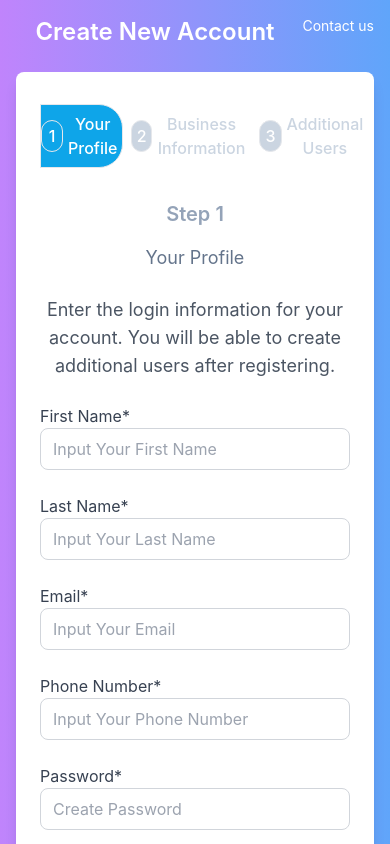
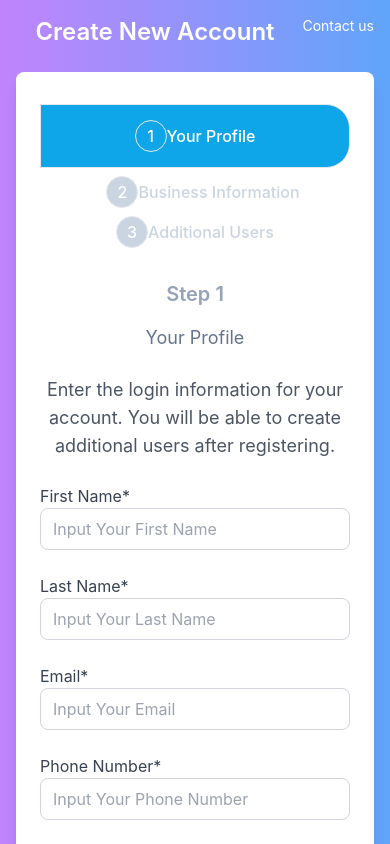
Before and after one commit to Vedantb27/nablasol-frontend-test2, a React (Create React App) app: page / in a window 390 px wide. Shown: the top 844 px of the page. Built offline with nearby package versions, Linux system fonts and the light colour scheme.

Commit message:
last comit and responsiveness also done

```diff
--- a/src/Components/BusinessInformation.js
+++ b/src/Components/BusinessInformation.js
@@ -100,7 +100,7 @@ function BusinessInformation() {
     setConfirmPassword('');
 
     // Navigate to the next page
-    alert('Form submitted successfully');
+    alert('Form submitted successfully And data saved on local storage succesfully ');
     navigate('/'); // Update the path as needed
   };
 
@@ -114,7 +114,6 @@ function BusinessInformation() {
   return (
     <div className="flex flex-col items-center justify-center bg-gradient-to-r from-purple-400 to-blue-400 p-4 pt-2 min-h-screen">
     <div className='w-full flex flex-col items-center mb-4'>
-
         <div className='flex justify-center w-full lg:w-2/3'>
             <h2 className="text-2xl font-semibold mb-2 text-center text-white w-full">Create New Account</h2>
             <div className='flex justify-end text-white text-sm min-w-20'>Contact us</div>
@@ -262,6 +261,7 @@ function BusinessInformation() {
         </div>
     </div>
 </div>
+
   );
 }
 
--- a/src/Components/CreateAccount.js
+++ b/src/Components/CreateAccount.js
@@ -68,19 +68,19 @@ function CreateAccount() {
     return (
         <div className="min-h-screen flex flex-col items-center justify-center bg-gradient-to-r from-purple-400 to-blue-400 p-4">
         <div className='w-full flex flex-col items-center mb-4'>
-                <div className='flex justify-center w-full max-w-xl'>
+            <div className='flex justify-between w-full max-w-xl'>
                 <h2 className="text-2xl font-semibold mb-2 text-center text-white w-full">Create New Account</h2>
                 <div className='flex justify-end text-white text-sm min-w-20'>Contact us</div>
             </div>
         </div>
         <div className="bg-white shadow-lg rounded-lg px-6 py-8 max-w-xl w-full">
-                <div className="flex justify-between mb-8">
-                    <div className="text-blue-600 bg-sky-500 font-medium text-center md:text-2xl text-white flex border rounded-r-3xl w-full h-16 flex justify-center items-center">
+            <div className="flex flex-col md:flex-row justify-between mb-8">
+                <div className="text-blue-600 bg-sky-500 font-medium text-center md:text-2xl text-white flex border rounded-r-3xl w-full h-16 flex justify-center items-center mb-2 md:mb-0">
                     <span className='border rounded-full w-8 h-8 flex items-center justify-center'>
                         1
                     </span> Your Profile
                 </div>
-                    <div className="text-blue-600 font-medium text-center md:text-2xl flex text-slate-300 w-full ml-2 mr-2 flex justify-center items-center">
+                <div className="text-blue-600 font-medium text-center md:text-2xl flex text-slate-300 w-full ml-2 mr-2 flex justify-center items-center mb-2 md:mb-0">
                     <span className='border rounded-full w-8 h-8 flex items-center justify-center bg-slate-300 text-white'>
                         2
                     </span> Business Information
@@ -170,6 +170,7 @@ function CreateAccount() {
             </button>
         </div>
     </div>
+
     );
 }
 
```
Lines whose indentation alone changed are shown as unchanged.
